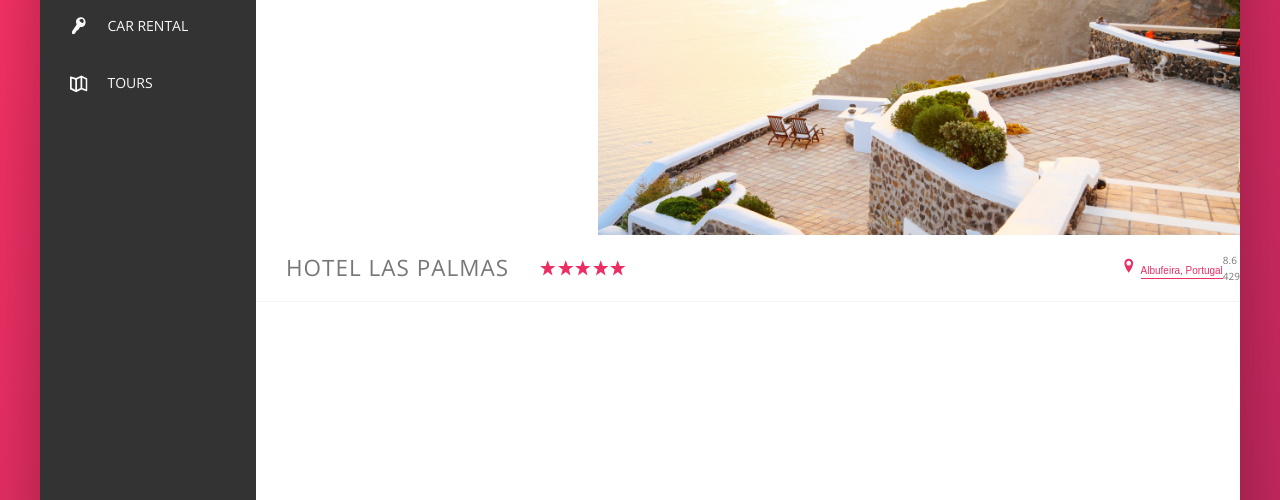
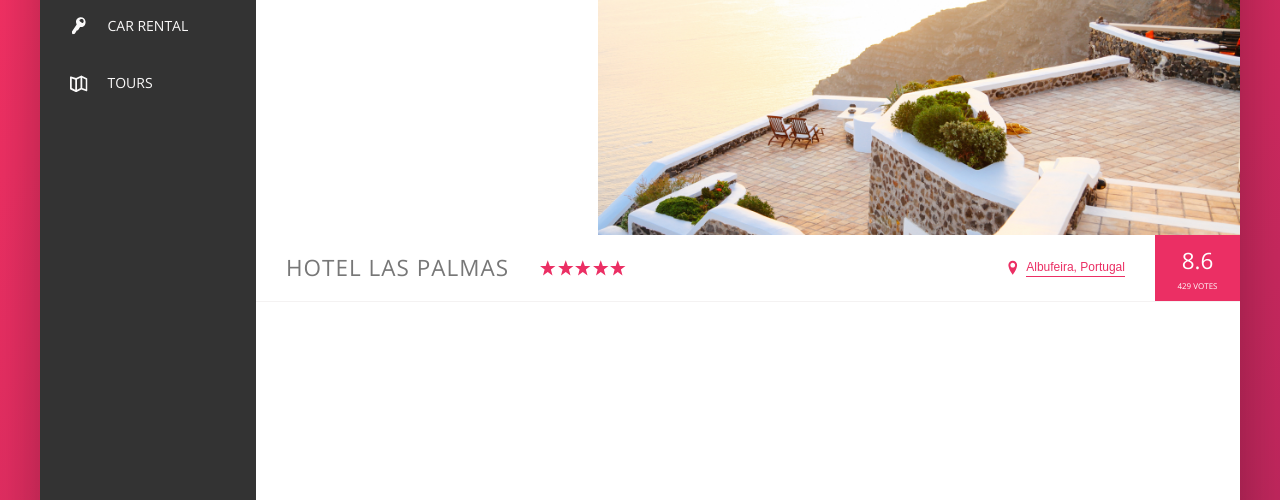
Before and after one commit to btaylor13/trillo-project, a website: page index.html in a window 1280 px wide. Shown: the part 300-800 px from the top of the page. Drawn offline with nearby package versions, Linux system fonts and the light colour scheme.

Commit message:
finished styling rating section of hotel view

```diff
--- a/index.html
+++ b/index.html
@@ -150,7 +150,7 @@
 
             <div class="overview__rating">
               <div class="overview__rating-average">8.6</div>
-              <div class="overview__rating-count">429</div>
+              <div class="overview__rating-count">429 votes</div>
             </div>
           </div>
         </main>
--- a/sass/_components.scss
+++ b/sass/_components.scss
@@ -227,15 +227,36 @@
   }
 
   &__location {
+    font-size: 1.2rem;
+    display: flex;
+    vertical-align: center;
+  }
+
+  &__icon-location {
+    margin-right: 0.5rem;
   }
 
   &__rating {
+    background-color: var(--color-primary);
+    margin-left: 3rem;
+    padding: 0 2.25rem;
+    color: #fff;
+    align-self: stretch;
+    display: flex;
+    flex-direction: column;
+    align-items: center;
+    justify-content: center;
   }
 
   &__rating-count {
+    font-size: 0.8rem;
+    text-transform: uppercase;
   }
 
   &__rating-average {
+    font-size: 2.25rem;
+    font-weight: 300;
+    margin-bottom: 0.3px;
   }
 }
 
@@ -258,15 +279,22 @@
 
   &:focus {
     outline: none;
+    animation: pulsate 1s infinite;
   }
 }
 
 @keyframes pulsate {
   0% {
+    transform: scale(1);
+    box-shadow: none;
   }
   50% {
+    transform: scale(1.05);
+    box-shadow: 0 1rem 4rem rgba(0, 0, 0, 0.25);
   }
   100% {
+    transform: scale(1);
+    box-shadow: none;
   }
 }
 
```
Also changed, not shown: css/style.css.
